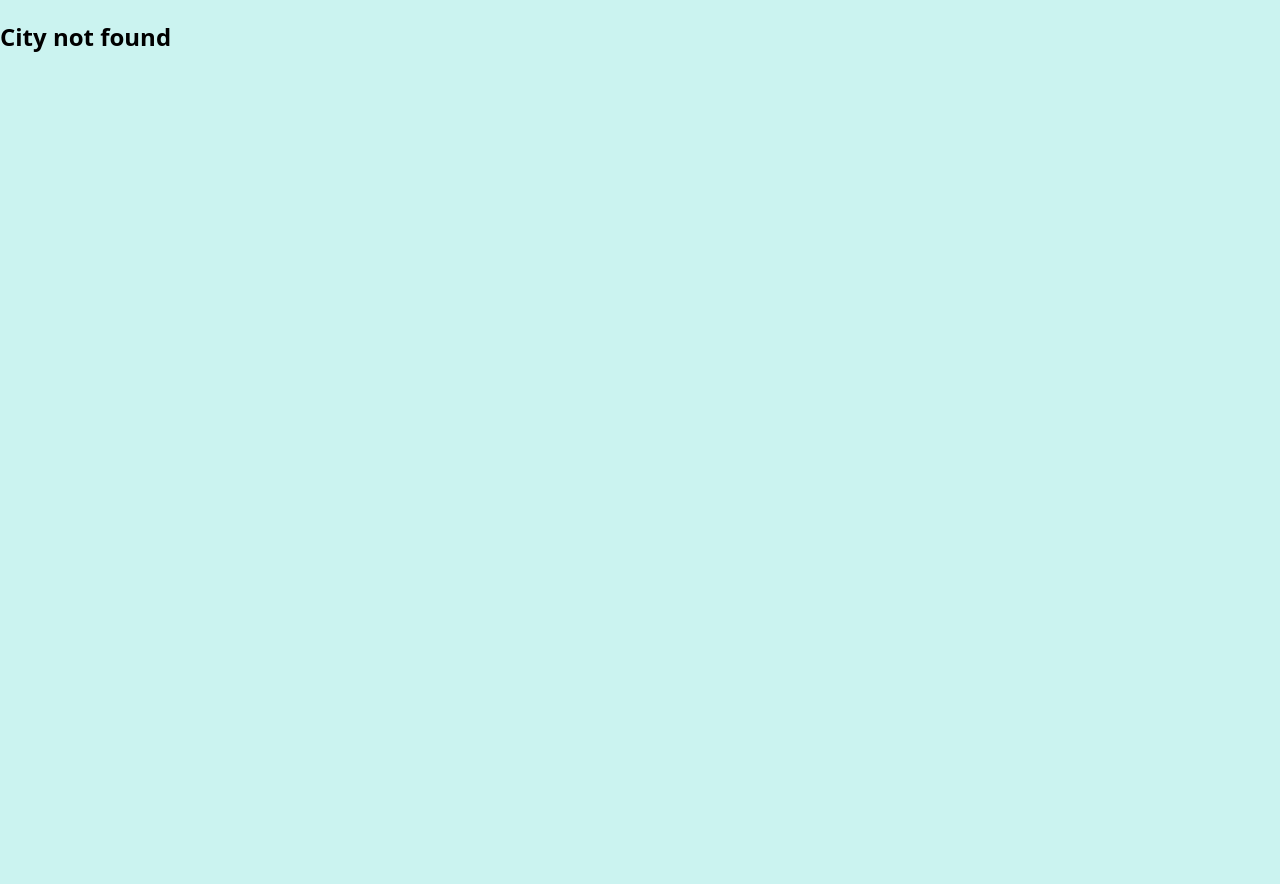
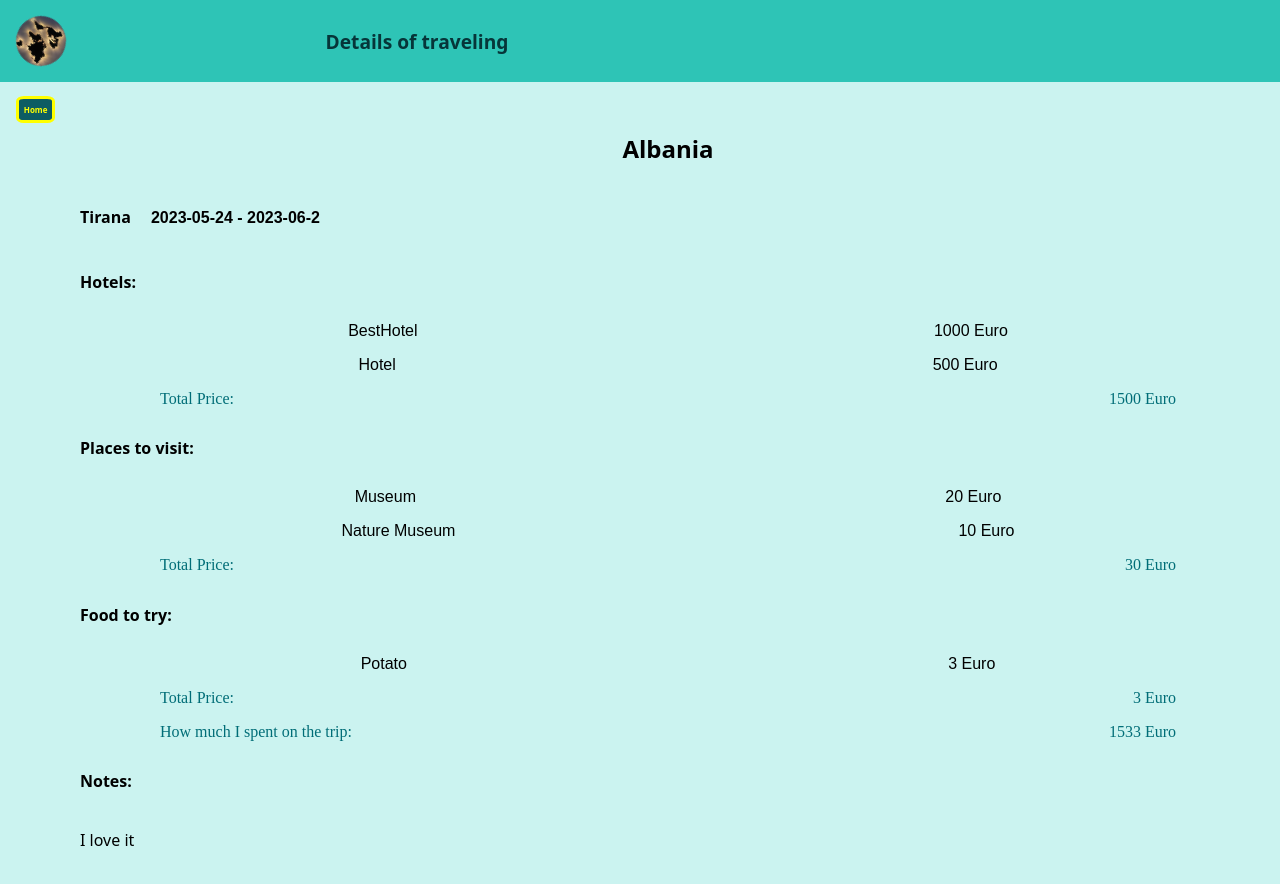
Before and after one commit to Nika1301/capstone-project, a Next.js app: page /DetailsTrip/0b45e1d4-872a-4707-b83c-6e6de489388a in a window 1280 px wide. Before the commit this address had no page. Shown: the top 884 px of the page. Before the commit the page ends 800 px from the top, so only its background shows below. Built offline with nearby package versions, Linux system fonts and the light colour scheme.

Commit message:
use conditional rendering in the main page(index.js), changed button to the links, added styles and change country to the countryID in the createCitySlice file

```diff
--- a/lib/slices/createCitySlice.js
+++ b/lib/slices/createCitySlice.js
@@ -1,17 +1,18 @@
 import { countries } from "../db";
+import { v4 as uuidv4 } from "uuid";
 
-import { v4 as uuidv4 } from "uuid";
-export const createCitySlice = (set) => ({
+export const createCitySlice = (set, get) => ({
   countries,
-  addCity: (FormData) => {
-    const { city, country, startDate, endDate, note, hotels, places, food} = FormData;
+  addCity: (formData) => {
+    const { city, countryID, startDate, endDate, note, hotels, places, food } =
+      formData;
     set((state) => ({
-      countries: state.countries.map((_country) => {
-        if (_country.id === country) {
+      countries: state.countries.map((country) => {
+        if (country.id === countryID) {
           return {
-            ..._country,
+            ...country,
             cities: [
-              ..._country.cities,
+              ...country.cities,
               {
                 city,
                 startDate,
@@ -26,9 +27,8 @@ export const createCitySlice = (set) => ({
           };
         }
 
-        return _country;
+        return country;
       }),
     }));
   },
-
 });
--- /dev/null
+++ b/pages/DetailsTrip/StyledTripDetails.js
@@ -0,0 +1,136 @@
+import styled from "styled-components";
+import Link from "next/link";
+export const StyledButton = styled.button`
+  position: fixed;
+  left: 0.5rem;
+  border-radius: 5px;
+  background-color: #0d5c63;
+  color: yellow;
+  font-size: 1rem;
+`;
+export const StyledSpan = styled.span`
+  font-family: Arial, Helvetica, sans-serif;
+  display: inline;
+  margin-left: 20px;
+  @media screen and (max-width: 768px) {
+    margin-right: 1rem;
+    font-size: 0.8em;
+  }
+`;
+export const StyledTotalPrice = styled.span`
+  font-family: "Lobster", cursive;
+  color: #006d77;
+  @media screen and (max-width: 768px) {
+    margin-right: 1rem;
+    font-size: 1em;
+  }
+`;
+export const StyledUl = styled.ul`
+  list-style: none;
+  padding: 0;
+  margin: 0;
+`;
+export const StyledList = styled.li`
+  display: flex;
+  flex-direction: row;
+  justify-content: space-around;
+  width: 100%;
+  padding: 0.5rem 0;
+  list-style: none;
+  font-family: "Lobster", cursive;
+  &:span:first-child {
+    text-align: left;
+  }
+  &:span:last-child {
+    text-align: right;
+  }
+  @media screen and (max-width: 768px) {
+    margin-right: 1rem;
+    font-size: 0.8em;
+  }
+`;
+export const StyledSection = styled.section`
+  display: flex;
+  flex-direction: column;
+  align-items: left;
+  margin: 6rem 0.5rem 2rem 4rem;
+  padding: 1rem;
+`;
+export const StyledCitySection = styled.section`
+  display: flex;
+  gap: 1rem;
+`;
+export const StyledDiv = styled.div`
+  display: flex;
+  flex-direction: row;
+  justify-content: space-between;
+  padding: 0.5rem 5rem;
+  @media screen and (max-width: 768px) {
+    padding: 0.5rem;
+    font-size: 0.8rem;
+  }
+`;
+
+export const StyledCountry = styled.h2`
+  text-align: center;
+  @media screen and (max-width: 768px) {
+    font-size: 1.2em;
+    font-weight: bold;
+  }
+`;
+
+export const StyledH4 = styled.h4`
+  @media screen and (max-width: 768px) {
+    font-size: 1em;
+    font-weight: bold;
+  }
+`;
+export const StyledLink = styled(Link)`
+  position: fixed;
+  color: yellow;
+  background-color: #0d5c63;
+  font-weight: bold;
+  border: solid;
+  border-color: yellow;
+  border-radius: 20%;
+  font-size: 0.5em;
+  padding: 0.3rem;
+  top: 5rem;
+  margin: 1rem;
+  text-decoration: none;
+  text-align: center;
+  &:hover {
+    color: #0d5c63;
+    background-color: yellow;
+    border: solid;
+    border-color: #0d5c63;
+  }
+  &:active {
+    transform: scale(0.95);
+  }
+`;
+
+export const StyledEditLink = styled(Link)`
+  position: fixed;
+  color: yellow;
+  background-color: #0d5c63;
+  font-weight: bold;
+  border: solid;
+  border-color: yellow;
+  border-radius: 20%;
+  font-size: 0.5em;
+  padding: 0.3rem;
+  top: 6rem;
+  right: 1rem;
+  text-decoration: none;
+  text-align: center;
+  &:hover {
+    color: #0d5c63;
+    background-color: yellow;
+    border: solid;
+    border-color: #0d5c63;
+  }
+  &:active {
+    transform: scale(0.95);
+  }
+`;
--- a/pages/DetailsTrip/[city].js
+++ b/pages/DetailsTrip/[city]/index.js
@@ -1,15 +1,16 @@
 import { useRouter } from "next/router";
 import { v4 as uuidv4 } from "uuid";
 import {
-  StyledButton,
   StyledList,
   StyledDiv,
   StyledCountry,
   StyledSection,
   StyledSpan,
   StyledH4,
+  StyledLink,
   StyledTotalPrice,
-} from "../../src/components/StyledTripDetails";
+  StyledUl,
+} from "../StyledTripDetails";
 import Header from "@/src/components/Header/Header";
 import { useAppStore } from "@/lib/store";
 
@@ -18,10 +19,10 @@ export default function DetailsOfTrip() {
   const cityName = router.query.city;
   const { countries } = useAppStore();
   const country = countries.find((country) =>
-    country.cities.find((city) => city.city === cityName)
+    country.cities.find((city) => city.id === cityName)
   );
 
-  const city = country?.cities.find((city) => city.city === cityName);
+  const city = country?.cities.find((city) => city.id === cityName);
 
   if (!city) {
     return <h2>City not found</h2>;
@@ -47,70 +48,72 @@ export default function DetailsOfTrip() {
 
   let totalPrice = totalPriceOfHotels + totalPriceOfPlaces + totalPriceOfFoods;
 
-  const backHome = () => {
-    router.push("/");
-  };
-
   return (
     <>
       <Header title="Details of traveling" />
-      <StyledButton onClick={backHome}> Home</StyledButton>
+      <StyledLink href="/"> Home</StyledLink>
       <StyledSection>
         <StyledCountry>{country.country}</StyledCountry>
         <StyledH4>
           {city.city}
-          <StyledSpan>{city.startDate}</StyledSpan>
-          <StyledSpan>{city.endDate}</StyledSpan>
+          {city.startDate && city.endDate ? (
+            <StyledSpan>
+              {city.startDate} - {city.endDate}
+            </StyledSpan>
+          ) : null}
         </StyledH4>
         <StyledH4>Hotels:</StyledH4>
-        <ul>
+        <StyledUl>
           {city.hotels.map((hotel) => (
             <StyledList key={uuidv4()}>
               <StyledSpan>{hotel.hotel}</StyledSpan>
+              {hotel.hotelPrice ? (
                 <StyledSpan>{hotel.hotelPrice} Euro</StyledSpan>
+              ) : null}
             </StyledList>
           ))}
 
           <StyledDiv>
             <StyledTotalPrice>Total Price:</StyledTotalPrice>
-            <p>{totalPriceOfHotels} Euro</p>
+            <StyledTotalPrice>{totalPriceOfHotels} Euro</StyledTotalPrice>
           </StyledDiv>
-        </ul>
+        </StyledUl>
 
         <StyledH4>Places to visit:</StyledH4>
-        <ul>
+        <StyledUl>
           {city.places.map((place) => (
             <StyledList key={uuidv4()}>
-              <StyledDiv>
               <StyledSpan>{place.place}</StyledSpan>
-                <StyledSpan> {place.placePrice} Euro</StyledSpan>
-              </StyledDiv>
+              {place.placePrice ? (
+                <StyledSpan> {place.placePrice} Euro </StyledSpan>
+              ) : null}
             </StyledList>
           ))}
+        </StyledUl>
         <StyledDiv>
           <StyledTotalPrice>Total Price:</StyledTotalPrice>
-            <p>{totalPriceOfPlaces} Euro</p>
+          <StyledTotalPrice>{totalPriceOfPlaces} Euro</StyledTotalPrice>
         </StyledDiv>
-        </ul>
+
         <StyledH4>Food to try:</StyledH4>
-        <ul>
+        <StyledUl>
           {city.food.map((food) => (
             <StyledList key={uuidv4()}>
-              <StyledDiv>
               <StyledSpan>{food.foodName}</StyledSpan>
+              {food.foodPrice ? (
                 <StyledSpan>{food.foodPrice} Euro</StyledSpan>
-              </StyledDiv>
+              ) : null}
             </StyledList>
           ))}
+        </StyledUl>
+        <StyledDiv>
+          <StyledTotalPrice>Total Price:</StyledTotalPrice>
+          <StyledTotalPrice> {totalPriceOfFoods} Euro</StyledTotalPrice>
+        </StyledDiv>
 
         <StyledDiv>
-            <StyledTotalPrice>Total Price:</StyledTotalPrice>
-            <p>{totalPriceOfFoods} Euro</p>
-          </StyledDiv>
-        </ul>
-        <StyledDiv>
-          <StyledTotalPrice>How much I spent on the trip:</StyledTotalPrice>
-          <p>{totalPrice} Euro </p>
+          <StyledTotalPrice>How much I spent on the trip:</StyledTotalPrice>{" "}
+          <StyledTotalPrice>{totalPrice} Euro</StyledTotalPrice>
         </StyledDiv>
         <StyledH4>Notes:</StyledH4>
         <p>{city.note}</p>
--- a/src/components/Header/Header.js
+++ b/src/components/Header/Header.js
@@ -9,12 +9,9 @@ const StyledHeader = styled.header`
   position: fixed;
   top: 0;
   padding-right: 40%;
-
-
   @media screen and (max-width: 768px) {
-    padding-right: 25%;
-    font-size: 12px;
-    gap: 25%;
+    padding-right: 15%;
+    gap: 15%;
   }
 `;
 
@@ -22,8 +19,24 @@ const StyledImage = styled(Image)`
   border-radius: 25px;
   margin-top: 1rem;
   margin-left: 1rem;
+  margin-bottom: 1rem;
+  animation: spin 4s linear infinite;
+  @keyframes spin {
+    from {
+      transform: rotate(0deg);
+    }
+    to {
+      transform: rotate(360deg);
+    }
+  }
+`;
+const StyledTitle = styled.h1`
+  text-align: center;
+  color: #063539;
+  font-size: 1.2em;
+  margin: auto;
   @media screen and (max-width: 768px) {
-    margin-bottom: 1rem;
+    font-size: 1em;
   }
 `;
 
@@ -32,7 +45,7 @@ export default function Header({ title }) {
     <>
       <StyledHeader>
         <StyledImage src="/logo.png" alt="My Logo" width={50} height={50} />
-        <h1>{title}</h1>
+        <StyledTitle>{title}</StyledTitle>
       </StyledHeader>
     </>
   );
--- a/src/components/StyledTripDetails.js
+++ /dev/null
@@ -1,66 +0,0 @@
-import styled from "styled-components";
-
-export const StyledButton = styled.button`
-  position: fixed;
-  left: 0.5rem;
-  border-radius: 5px;
-  background-color: #0d5c63;
-  color: yellow;
-  font-size: 1rem;
-`;
-export const StyledSpan = styled.span`
-  font-family: "Lobster", cursive;
-  display: inline;
-  margin-left: 20px;
-  @media screen and (max-width: 768px) {
-    margin-right: 1rem;
-    font-size: 1.2em;
-  }
-`;
-export const StyledTotalPrice = styled.p`
-  font-family: Arial, Helvetica, sans-serif;
-  color: #006d77;
-  @media screen and (max-width: 768px) {
-    margin-right: 1rem;
-    font-size: 1em;
-  }
-`;
-
-export const StyledList = styled.li`
-  list-style: none;
-  font-family: "Lobster", cursive;
-  @media screen and (max-width: 768px) {
-    margin-right: 1rem;
-    font-size: 0.8em;
-  }
-`;
-export const StyledSection = styled.section`
-  display: flex;
-  flex-direction: column;
-  align-items: left;
-  margin: 6rem 0.5rem 2rem 4rem;
-  padding: 1rem;
-`;
-export const StyledCitySection = styled.section`
-  display: flex;
-  gap: 1rem;
-`;
-export const StyledDiv = styled.div`
-  display: flex;
-  gap: 3rem;
-`;
-
-export const StyledCountry = styled.h2`
-  text-align: center;
-  @media screen and (max-width: 768px) {
-    font-size: 1.2em;
-    font-weight: bold;
-  }
-`;
-
-export const StyledH4 = styled.h4`
-  @media screen and (max-width: 768px) {
-    font-size: 1.2em;
-    font-weight: bold;
-  }
-`;
```
Also changed, not shown: pages/index.js (+37 -14 lines), src/components/CityCreateForm/CityCreateForm.js (+6 -8 lines), src/components/CityCreateForm/StyledCityCreate.js (+43 -15 lines), jsconfig.json (line endings or trailing spaces), lib/db.js. Lines whose indentation alone changed are shown as unchanged.
